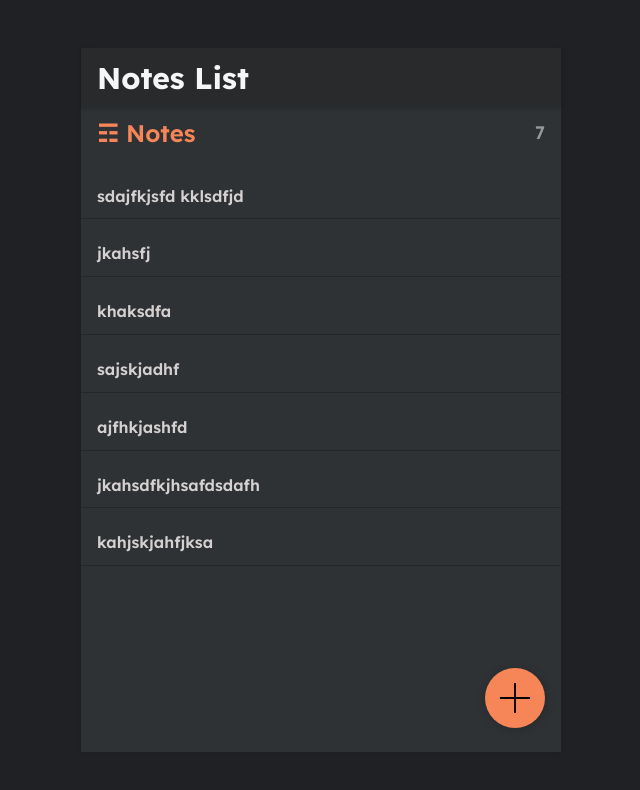
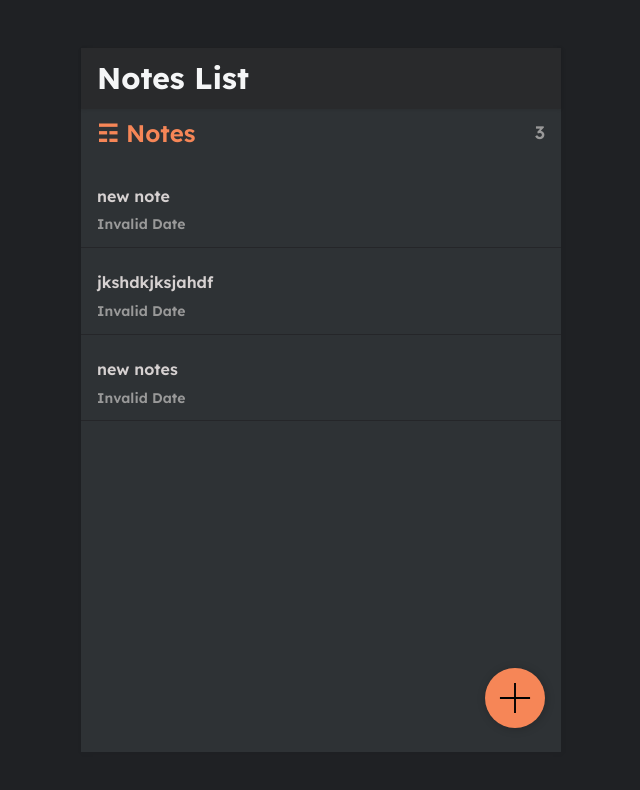
Before and after one commit to Ludis-ET/apple-notes, a React (Vite) app: page / in a window 1280 px wide. Shown: the top 790 px of the page, without its empty margins (319-959 px from the left). Built offline with nearby package versions, Linux system fonts and the light colour scheme; data requests are answered from the project's data file.

Commit message:
Update notes list item component to display note title and date

```diff
--- a/data/db.json
+++ b/data/db.json
@@ -1,33 +1,16 @@
 {
   "notes": [
     {
-      "id": "2c95",
-      "body": "sdajfkjsfd\nkklsdfjd",
-      "updated": "2024-03-01T14:55:14.074Z"
+      "id": "4f48",
+      "body": "new note\njkldsjfkljf\njkshjkfsa\njkkjhsf"
     },
     {
-      "id": "be3d",
-      "body": "jkahsfj"
+      "id": "cdad",
+      "body": "jkshdkjksjahdf\nkshfsdjhf\nkjhskjfh\n"
     },
     {
-      "id": "30e5",
-      "body": "khaksdfa"
-    },
-    {
-      "id": "4897",
-      "body": "sajskjadhf"
-    },
-    {
-      "id": "cb97",
-      "body": "ajfhkjashfd"
-    },
-    {
-      "id": "bb86",
-      "body": "jkahsdfkjhsafdsdafh"
-    },
-    {
-      "id": "5dd2",
-      "body": "kahjskjahfjksa"
+      "id": "7601",
+      "body": "new notes\njhsjdf"
     }
   ]
 }
--- a/src/components/ListItem.jsx
+++ b/src/components/ListItem.jsx
@@ -1,10 +1,21 @@
 import { Link } from "react-router-dom";
 
 export const ListItem = ({ note }) => {
+  function getTitle(note) {
+    const title = note.body.split("\n")[0];
+    if (title.length > 45) return title.splice(0, 45);
+    return title;
+  }
+  function getDate(note) {
+    return new Date(note.updated).toLocaleDateString();
+  }
   return (
     <Link to={`/notes/${note.id}`}>
       <div className="notes-list-item">
-        <h3>{note.body}</h3>
+        <h3>{getTitle(note)}</h3>
+        <p>
+          <span>{getDate(note)}</span>
+        </p>
       </div>
     </Link>
   );
--- a/src/pages/NotesListPage.jsx
+++ b/src/pages/NotesListPage.jsx
@@ -12,7 +12,7 @@ export const NotesListPage = () => {
       setNotes(data);
     }
     handleFetch();
-  }, ["http://localhost:3001/notes"]);
+  });
 
   return (
     <div className="notes">
```
